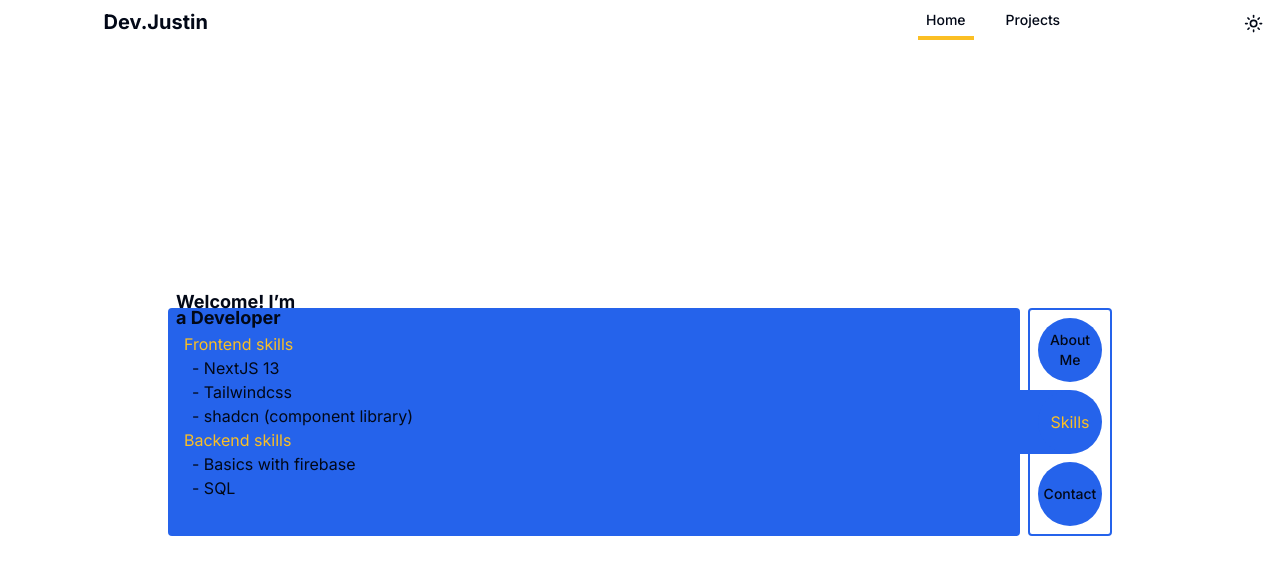
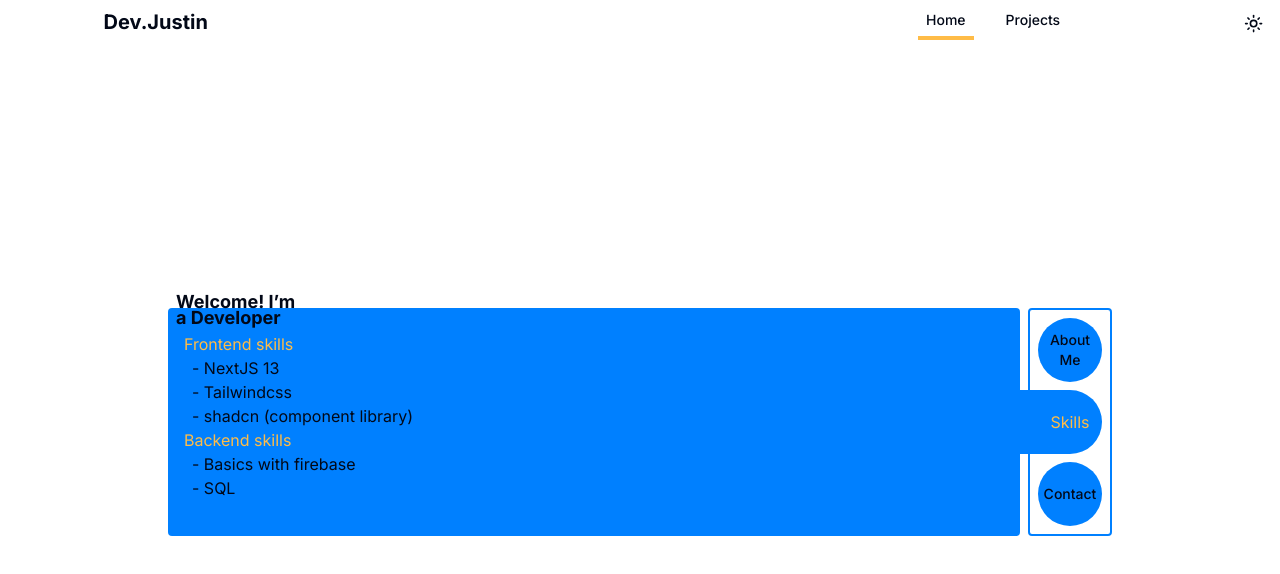
Before and after one commit to justin7en/portfolio, a Next.js app: page / in a window 1280 px wide. Both pictures are taken after a click on the button "Skills". Shown: the top 574 px of the page. Built offline with nearby package versions, Linux system fonts and the light colour scheme.

Commit message:
style: dynamic colour - board

```diff
--- a/src/app/globals.css
+++ b/src/app/globals.css
@@ -33,6 +33,11 @@
     --ring: 222.2 84% 4.9%;
 
     --radius: 0.5rem;
+
+    --board: 210 100% 50%;
+    --board-foreground: 0 0% 100%;
+
+    --highlight: 38 100% 64%;
   }
 
   .dark {
@@ -63,6 +68,11 @@
     --border: 217.2 32.6% 17.5%;
     --input: 217.2 32.6% 17.5%;
     --ring: 212.7 26.8% 83.9%;
+
+    --board: 210 100% 33%;
+    --board-foreground: 0 0% 100%;
+
+    --highlight: 38 100% 64%;
   }
 }
 
--- a/src/components/infoBoard.tsx
+++ b/src/components/infoBoard.tsx
@@ -15,7 +15,7 @@ export function InfoBoard() {
   return (
     <>
       <div className="flex flex-row w-full rounded-sm p-2 space-x-2">
-        <div className="relative flex flex-col basis-11/12 p-2 space-y-4 space-x-2 rounded-sm bg-blue-600">
+        <div className="relative flex flex-col basis-11/12 p-2 space-y-4 space-x-2 rounded-sm bg-board">
           <div className="absolute -translate-y-7">
             <h1 className="flex flex-col -space-y-3 text-lg font-bold">
               <div>
@@ -35,7 +35,7 @@ export function InfoBoard() {
             ) : activeItem[1] ? (
               <>
                 <section>
-                  <h2 className="text-amber-400">Frontend skills</h2>
+                  <h2 className="text-highlight">Frontend skills</h2>
                   <ul className="indent-2">
                     <li>- NextJS 13</li>
                     <li>- Tailwindcss</li>
@@ -43,7 +43,7 @@ export function InfoBoard() {
                   </ul>
                 </section>
                 <section>
-                  <h2 className="text-amber-400">Backend skills</h2>
+                  <h2 className="text-highlight">Backend skills</h2>
                   <ul className="indent-2">
                     <li>- Basics with firebase</li>
                     <li>- SQL</li>
@@ -53,7 +53,7 @@ export function InfoBoard() {
 
             ) : (
               <section>
-                <h2 className="text-amber-400">Can be contacted at</h2>
+                <h2 className="text-highlight">Can be contacted at</h2>
                 <ul className="indent-2">
                   <li>- dev.justin@icloud.com</li>
                   <li>
@@ -73,45 +73,45 @@ export function InfoBoard() {
             )}
           </div>
         </div>
-        <div className="basis-1/12 flex flex-col text-center justify-evenly p-2 space-y-2 border-2 rounded-sm border-blue-600">
+        <div className="basis-1/12 flex flex-col text-center justify-evenly p-2 space-y-2 border-2 rounded-sm border-board">
           {activeItem[0] ? (
             <div className="relative">
-              <div className="w-16 h-16 flex items-center justify-end -translate-x-8 bg-blue-600">
-                <div className="absolute w-16 h-16 rounded-full -right-8 flex items-center justify-center bg-blue-600 text-amber-400">
+              <div className="w-16 h-16 flex items-center justify-end -translate-x-8 bg-board">
+                <div className="absolute w-16 h-16 rounded-full -right-8 flex items-center justify-center bg-board text-highlight">
                   About Me
                 </div>
               </div>
             </div>
           ) : (
-            <Button className="w-16 h-16 rounded-full flex items-center justify-center bg-blue-600"
+            <Button className="w-16 h-16 rounded-full flex items-center justify-center bg-board"
                     onClick={() => changeActiveItem(0)}>
               About Me
             </Button>
           )}
           {activeItem[1] ? (
             <div className="relative">
-              <div className="w-16 h-16 flex items-center justify-end -translate-x-8 bg-blue-600">
-                <div className="absolute w-16 h-16 rounded-full -right-8 flex items-center justify-center bg-blue-600 text-amber-400">
+              <div className="w-16 h-16 flex items-center justify-end -translate-x-8 bg-board">
+                <div className="absolute w-16 h-16 rounded-full -right-8 flex items-center justify-center bg-board text-highlight">
                   Skills
                 </div>
               </div>
             </div>
           ) : (
-            <Button className="w-16 h-16 rounded-full flex items-center justify-center bg-blue-600"
+            <Button className="w-16 h-16 rounded-full flex items-center justify-center bg-board"
                     onClick={() => changeActiveItem(1)}>
               Skills
             </Button>
           )}
           {activeItem[2] ? (
             <div className="relative">
-              <div className="w-16 h-16 flex items-center justify-end -translate-x-8 bg-blue-600">
-                <div className="absolute w-16 h-16 rounded-full -right-8 flex items-center justify-center bg-blue-600 text-amber-400">
+              <div className="w-16 h-16 flex items-center justify-end -translate-x-8 bg-board">
+                <div className="absolute w-16 h-16 rounded-full -right-8 flex items-center justify-center bg-board text-highlight">
                   Contact
                 </div>
               </div>
             </div>
           ) : (
-            <Button className="w-16 h-16 rounded-full flex items-center justify-center bg-blue-600"
+            <Button className="w-16 h-16 rounded-full flex items-center justify-center bg-board"
                     onClick={() => changeActiveItem(2)}>
               Contact
             </Button>
--- a/src/components/navigationmenu.tsx
+++ b/src/components/navigationmenu.tsx
@@ -20,7 +20,7 @@ export function NavMenu(){
 
   function checkRoute(route: string) {
     if (route === currentRoute) {
-      return "border-b-4 border-amber-400"
+      return "border-b-4 border-highlight"
     }else{
       return ""
     }
--- a/src/components/projectBoard.tsx
+++ b/src/components/projectBoard.tsx
@@ -9,7 +9,7 @@ interface ProjectContent {
 
 export function ProjectBoard ({project}: {project: ProjectContent}){
   return (
-    <div className="p-2 rounded-sm bg-blue-600">
+    <div className="p-2 rounded-sm bg-board">
       <div className="flex flex-row space-x-2">
         <div className="pt-1">
           <Image
@@ -20,7 +20,7 @@ export function ProjectBoard ({project}: {project: ProjectContent}){
           />
         </div>
         <div className="flex flex-col">
-          <h2 className="text-lg text-amber-400">
+          <h2 className="text-lg text-highlight">
             {project.heading}
           </h2>
           <p className="grow">
--- a/tailwind.config.ts
+++ b/tailwind.config.ts
@@ -50,6 +50,13 @@ module.exports = {
           DEFAULT: "hsl(var(--card))",
           foreground: "hsl(var(--card-foreground))",
         },
+        board: {
+          DEFAULT: "hsl(var(--board))",
+          foreground: "hsl(var(--board-foreground))",
+        },
+        highlight: {
+          DEFAULT: "hsl(var(--highlight))",
+        }
       },
       borderRadius: {
         lg: "var(--radius)",
```
